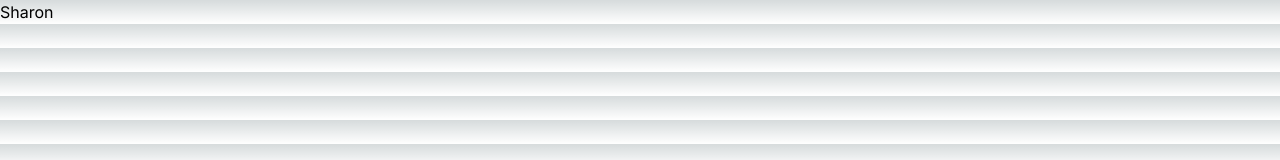
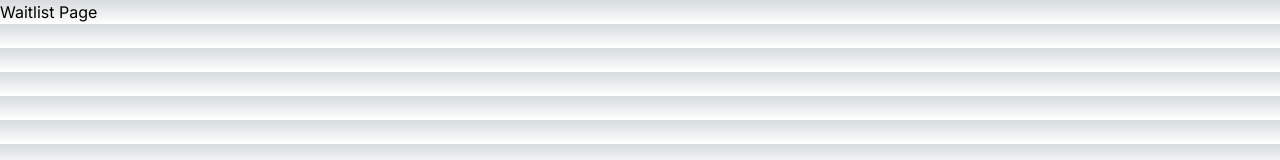
Before and after one commit to coreynolastname/testwaitlist, a Next.js app: page / in a window 1280 px wide. Shown: the top 160 px of the page. Built offline with nearby package versions, Linux system fonts and the light colour scheme.

Commit message:
structuring of files

```diff
--- a/app/layout.tsx
+++ b/app/layout.tsx
@@ -1,6 +1,6 @@
 import type { Metadata } from "next";
 import { Inter } from "next/font/google";
-import "./globals.css";
+import "./styles/globals.css";
 
 const inter = Inter({ subsets: ["latin"] });
 
--- a/app/page.tsx
+++ b/app/page.tsx
@@ -4,7 +4,7 @@ import React from 'react';
 export default function Home() {
   return (
     <main>
-      Sharon
+      Waitlist Page
     </main>
   );
 }
```
Also changed, not shown: app/investors/page.tsx (added), app/sellers/page.tsx (added), app/styles/globals.css (renamed from app/globals.css).
